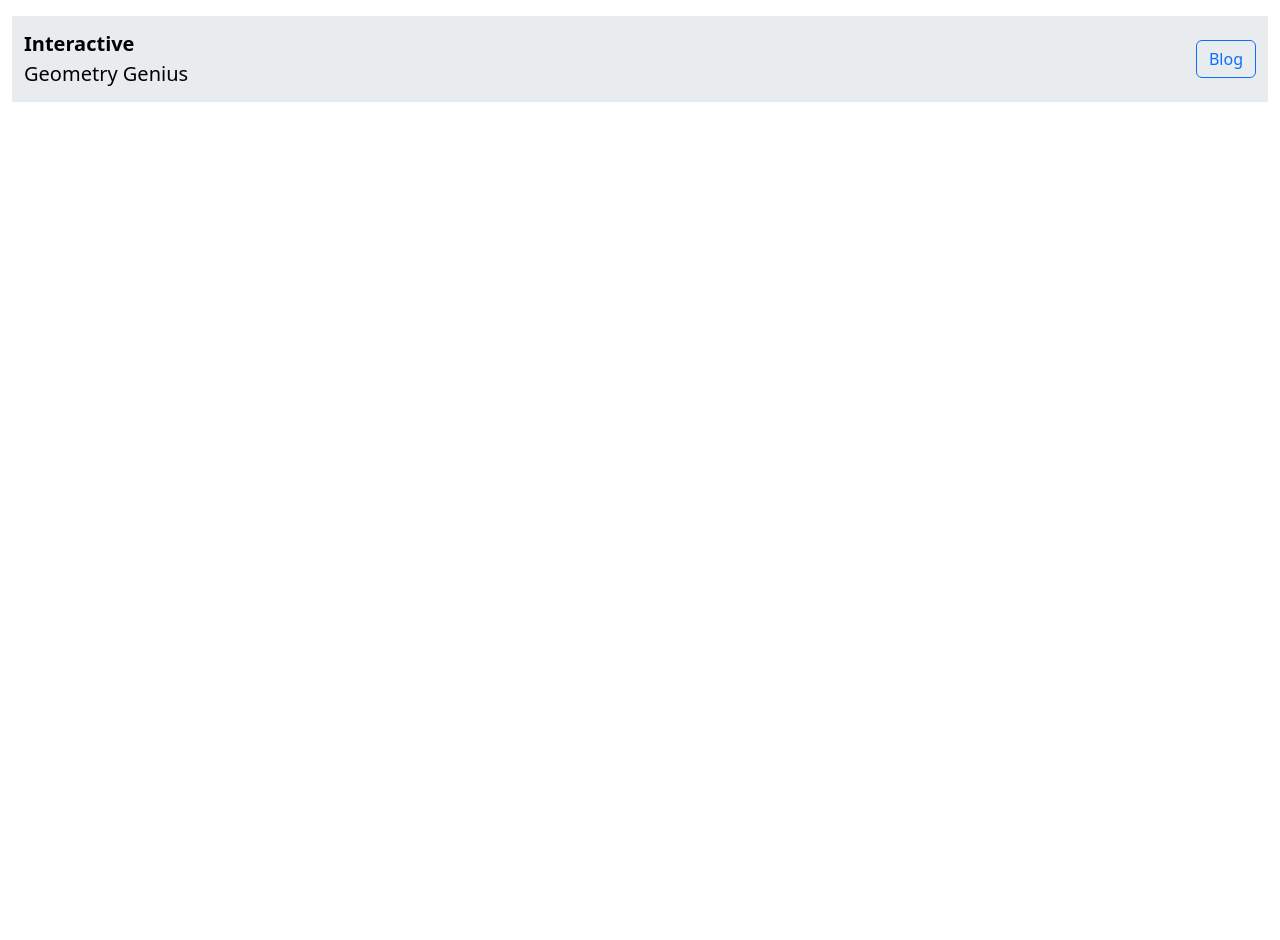
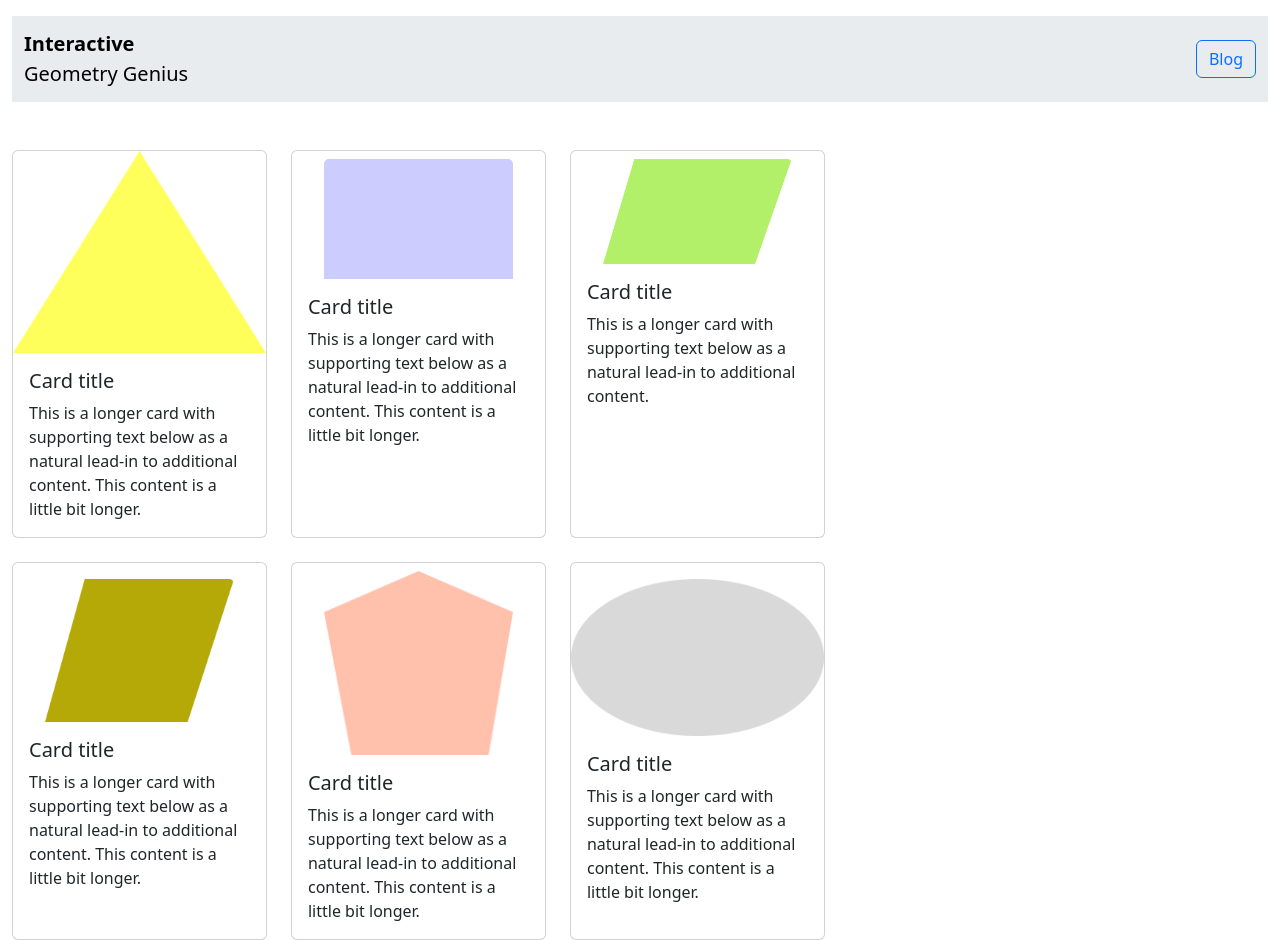
Before and after one commit to Md-Arman-Hosen/geometry-genius, a plain HTML site: page index.html in a window 1280 px wide. Before the commit the page ends 800 px from the top, so only its background shows below. Drawn offline with nearby package versions, Linux system fonts and the light colour scheme.

Commit message:
created 6 cards using bootstrap css

```diff
--- a/index.html
+++ b/index.html
@@ -19,6 +19,70 @@
             </div>
           </nav>
 </header>
+<main>
+    <section class="container mt-5 row">
+        <div class="col-md-9 col-lg-9 ">
+            <div class="row row-cols-1 row-cols-md-3 g-4">
+                <div class="col">
+                  <div class="card h-100">
+                    <img src="images/triangle.png" class="card-img-top img-fluid w-100" alt="...">
+                    <div class="card-body">
+                      <h5 class="card-title">Card title</h5>
+                      <p class="card-text">This is a longer card with supporting text below as a natural lead-in to additional content. This content is a little bit longer.</p>
+                    </div>
+                  </div>
+                </div>
+                <div class="col">
+                  <div class="card h-100">
+                    <img src="images/rectangle.png" class="card-img-top img-fluid w-75 mx-auto mt-2" alt="...">
+                    <div class="card-body">
+                      <h5 class="card-title">Card title</h5>
+                      <p class="card-text">This is a longer card with supporting text below as a natural lead-in to additional content. This content is a little bit longer.</p>
+                    </div>
+                  </div>
+                </div>
+                <div class="col">
+                  <div class="card h-100">
+                    <img src="images/parallelogram.png" class="card-img-top img-fluid w-75 mx-auto mt-2" alt="...">
+                    <div class="card-body">
+                      <h5 class="card-title">Card title</h5>
+                      <p class="card-text">This is a longer card with supporting text below as a natural lead-in to additional content.</p>
+                    </div>
+                  </div>
+                </div>
+                <div class="col">
+                  <div class="card h-100">
+                    <img src="images/rhombus.png" class="card-img-top img-fluid w-75 mx-auto mt-3" alt="...">
+                    <div class="card-body">
+                      <h5 class="card-title">Card title</h5>
+                      <p class="card-text">This is a longer card with supporting text below as a natural lead-in to additional content. This content is a little bit longer.</p>
+                    </div>
+                  </div>
+                </div>
+                <div class="col">
+                  <div class="card h-100">
+                    <img src="images/pentagon.png" class="card-img-top img-fluid w-75 mx-auto mt-2" alt="...">
+                    <div class="card-body">
+                      <h5 class="card-title">Card title</h5>
+                      <p class="card-text">This is a longer card with supporting text below as a natural lead-in to additional content. This content is a little bit longer.</p>
+                    </div>
+                  </div>
+                </div>
+                <div class="col">
+                  <div class="card h-100">
+                    <img src="images/ellipse.png" class="card-img-top img-fluid w-100 mx-auto mt-3" alt="...">
+                    <div class="card-body">
+                      <h5 class="card-title">Card title</h5>
+                      <p class="card-text">This is a longer card with supporting text below as a natural lead-in to additional content. This content is a little bit longer.</p>
+                    </div>
+                  </div>
+                </div>
+              </div>
+        </div>
+
+    </section>
+</main>
+
     <script src="js/utility.js"></script>
     <script src="js/style.js"></script>
 </body>
```
